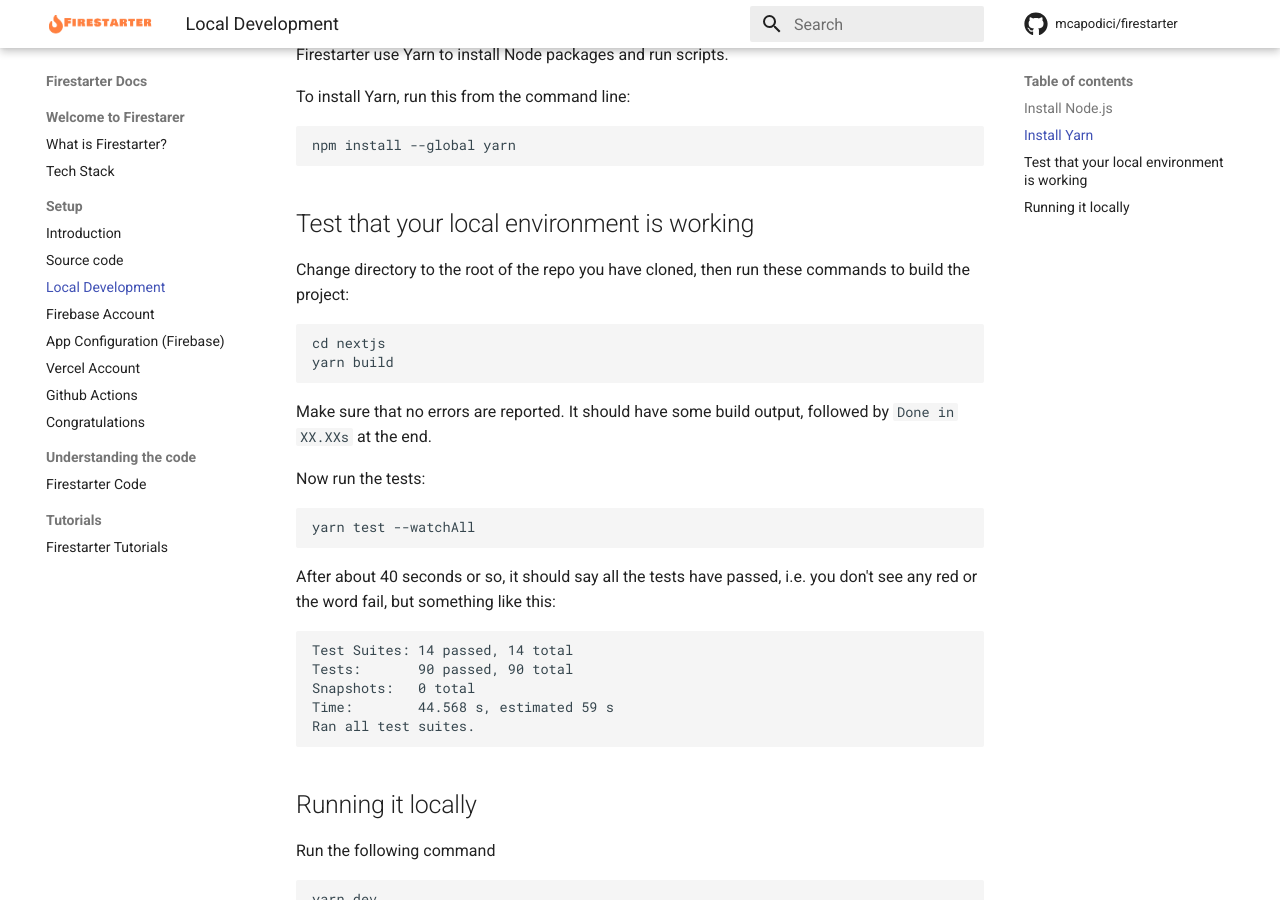
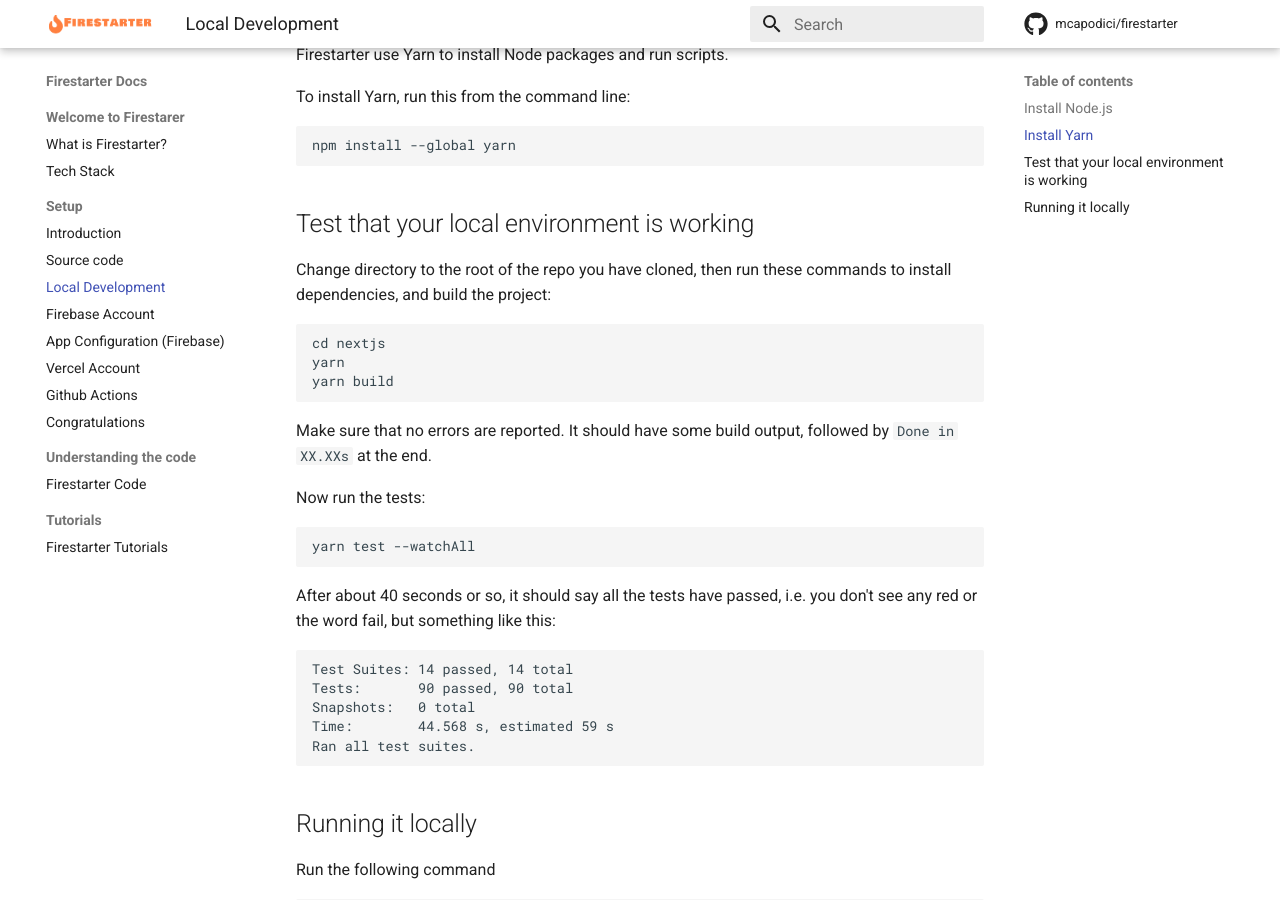
Before and after one commit to mcapodici/firestarter-site, an MkDocs documentation site: the page built from docs/docs/setup/local-development.md, in a window 1280 px wide and 900 px high, scrolled down 372 px. Built offline with MkDocs 1.6.1 and Material for MkDocs 9.7.7, drawn with Linux system fonts in a browser that asks for light colours; comment, search, counter and statistics services are not loaded.

Commit message:
add missing step in local-development

````diff
--- a/docs/docs/setup/local-development.md
+++ b/docs/docs/setup/local-development.md
@@ -18,10 +18,11 @@
 
 ## Test that your local environment is working
 
-Change directory to the root of the repo you have cloned, then run these commands to build the project:
+Change directory to the root of the repo you have cloned, then run these commands to install dependencies, and build the project:
 
 ```
 cd nextjs
+yarn
 yarn build
 ```
 
````
